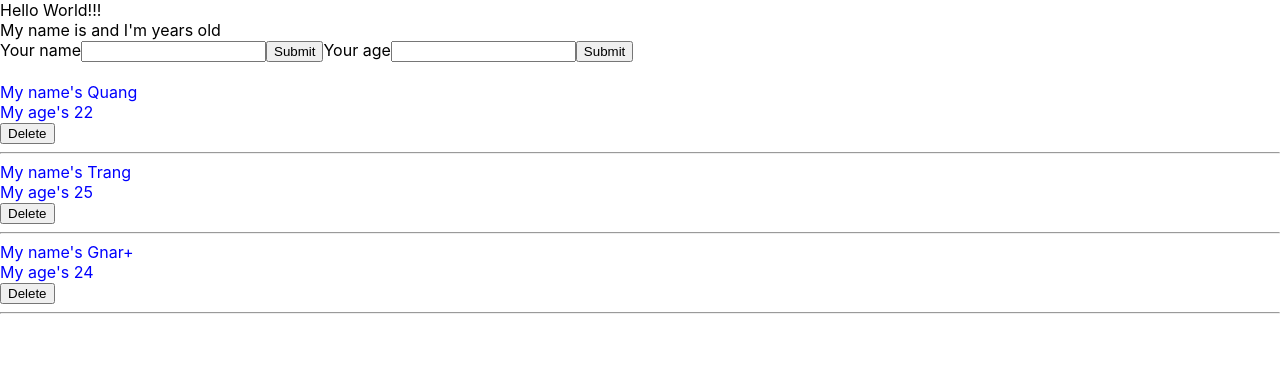
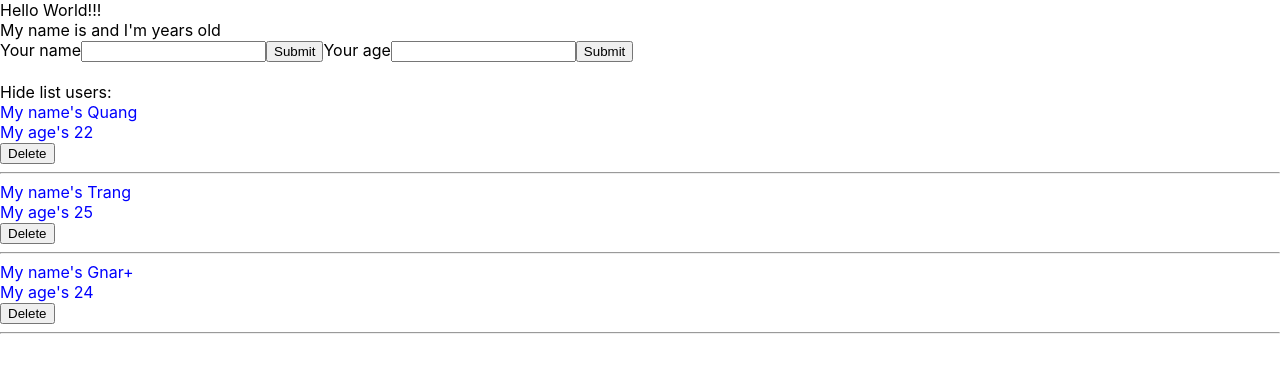
Before and after one commit to thanhquang259/test-demo-React, a React (Create React App) app: page / in a window 1280 px wide. Shown: the top 372 px of the page. Built offline with nearby package versions, Linux system fonts and the light colour scheme.

Commit message:
video 33

```diff
--- a/src/Components/DisplayInfor.js
+++ b/src/Components/DisplayInfor.js
@@ -2,7 +2,37 @@ import React from "react";
 import './DisplayInfor.scss';
 import logo from './../logo.svg';
 class DisplayInfor extends React.Component {
+    constructor(props) {
+        console.log(">>> call constructor: 1")
+        super(props);
+        this.state = {
+            isShowListUser: true
+        }
+    }
+
+    handleShowHide = () => {
+        this.setState({
+            isShowistUser: !this.state.isShowisUser
+        })
+    }
+    componentDidMount() {
+        console.log('>>> call me component did mount')
+        setTimeout(() => {
+            document.title = "Web site cua Quang"
+        }, 3000);
+    }
+
+    componentDidUpdate(prevProps, prevState, snapshot) {
+        console.log('>>> call me component did update', this.props, prevProps)
+        if (this.props.listUsers !== prevProps.listUsers) {
+            if (this.props.listUsers.length == 5) {
+                alert('You got 5 users')
+            }
+        }
+    }
+
     render() {
+        console.log('>>> call me render: ')
         //destructuring array/object
         const { listUsers } = this.props;
         //const listUsers = this.props.listUsers;
@@ -10,12 +40,25 @@ class DisplayInfor extends React.Component {
         return (
             <div className="DisplayInfor">
                 {/* <img src={logo} /> them image */}
+                <div>
+                    <span onClick={() => { this.handleShowHide() }}>
+                        {this.state.isShowListUser == true ? "Hide list users: " : "Show list users"}
+                    </span>
+                </div>
+                {/* {this.state.isShowListUser &&
+                <> */}
                 {listUsers.map((user, index) => {  // user là tên tự đặt
+
                     return (
+
+
+
                         <div key={user.id} className={+user.age > 18 ? "green" : "red"}>
                             <div>
+
                                 <div>My name's {user.name}</div>
                                 <div>My age's {user.age} </div>
+
                             </div>
                             <div>
                                 <button onClick={() => this.props.handleDeleteUser(user.id)}>Delete</button>
@@ -23,6 +66,7 @@ class DisplayInfor extends React.Component {
                             <hr />
 
                         </div>
+
 
                     )
                 })}
```
